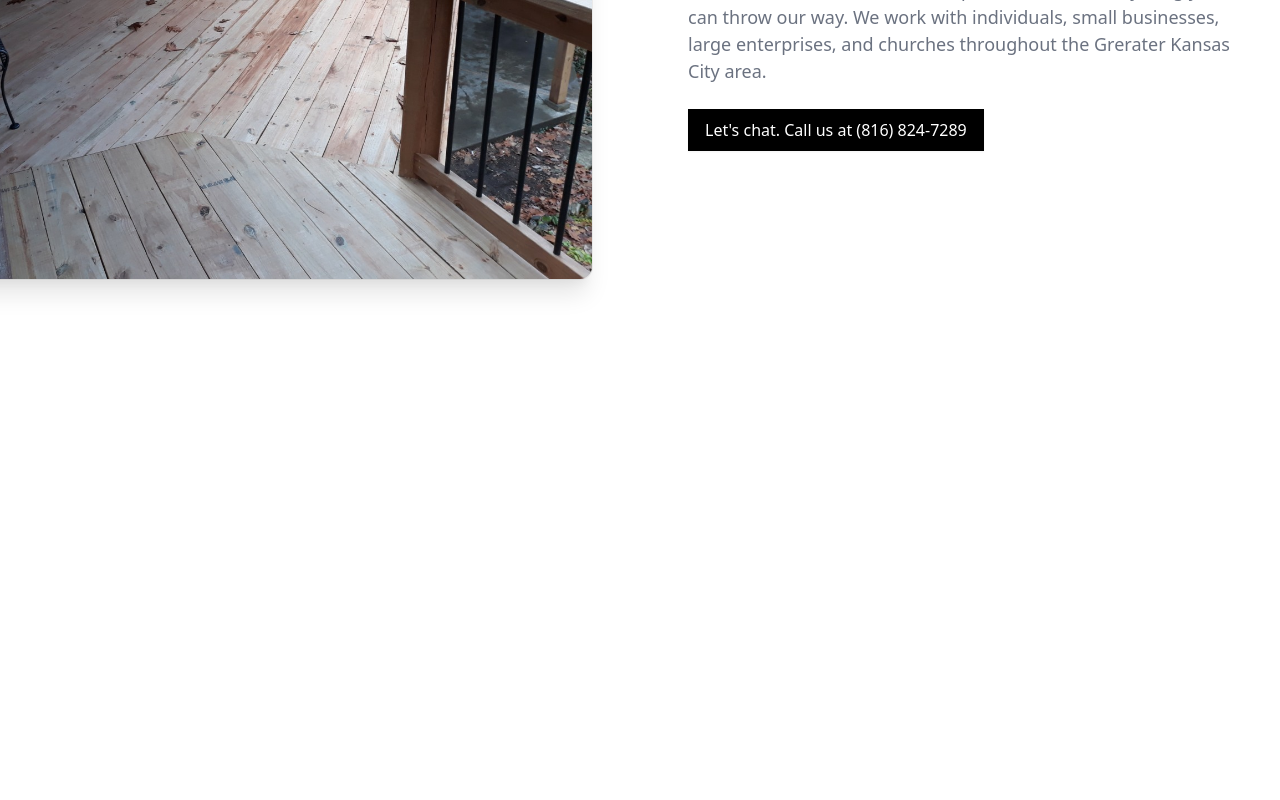
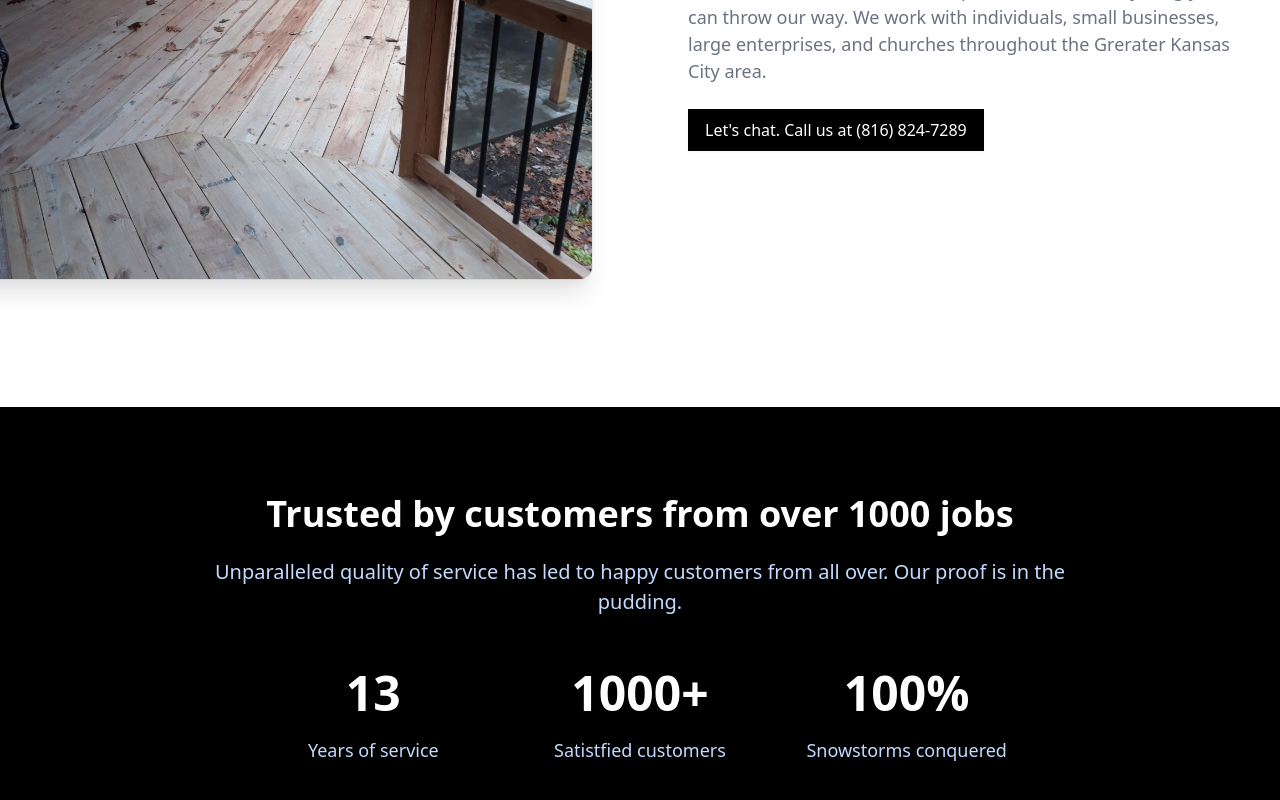
Before and after one commit to thinkjrs/stevens-services, a Next.js app: page / in a window 1280 px wide. Shown: the part 1777-2577 px from the top of the page. Before the commit the page ends 2184 px from the top, so only its background shows below. Built offline with nearby package versions, Linux system fonts and the light colour scheme; what @tailwindcss/typography would draw is missing.

Commit message:
:recycle: add About component to main section

```diff
--- a/pages/index.jsx
+++ b/pages/index.jsx
@@ -10,6 +10,7 @@ import {
 } from '@heroicons/react/outline';
 import { ChevronDownIcon } from '@heroicons/react/solid';
 import Feature from '../components/Feature/Feature';
+import About from '../components/About/About';
 
 const heroContent = {
   heroTitle: 'Stevens Services',
@@ -287,6 +288,7 @@ export default function Example() {
 
         {/* More main page content here... */}
         <Feature />
+        <About />
       </main>
     </div>
   );
```
